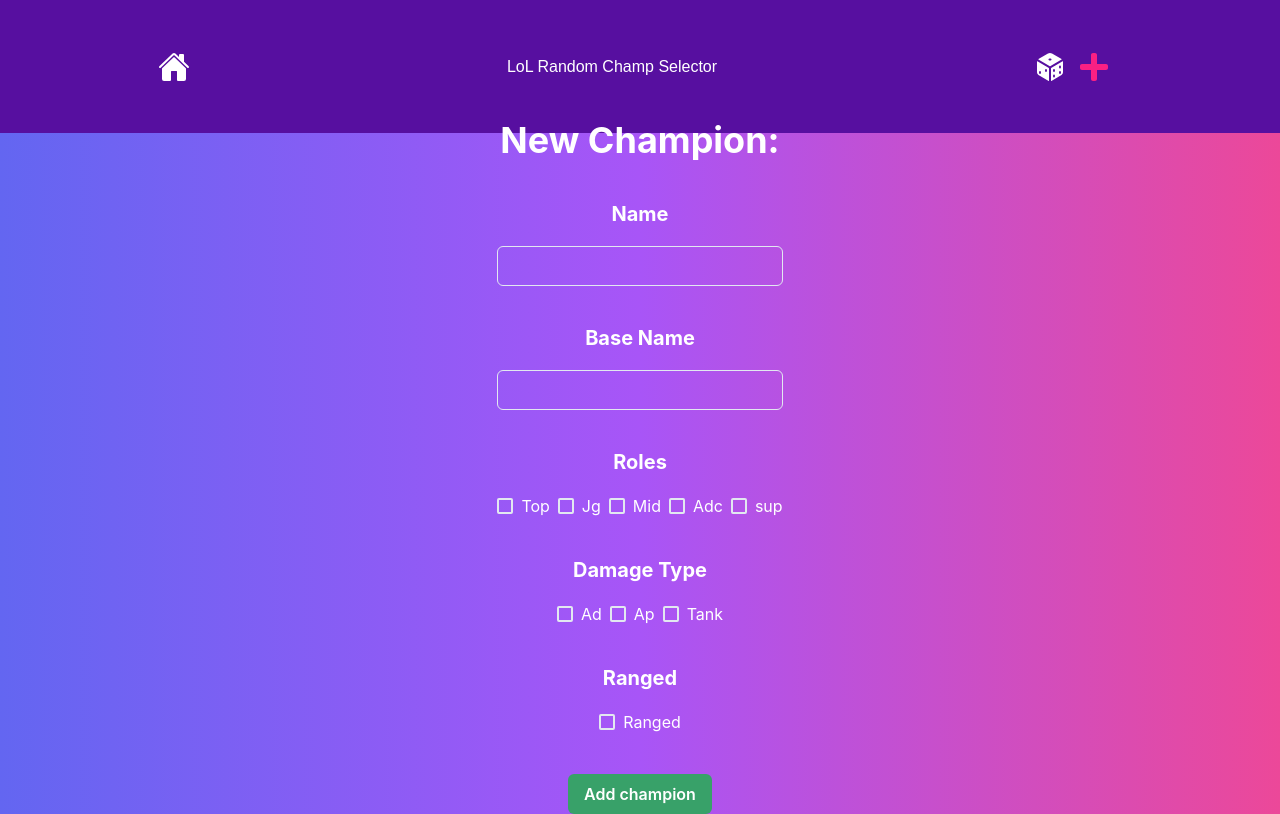
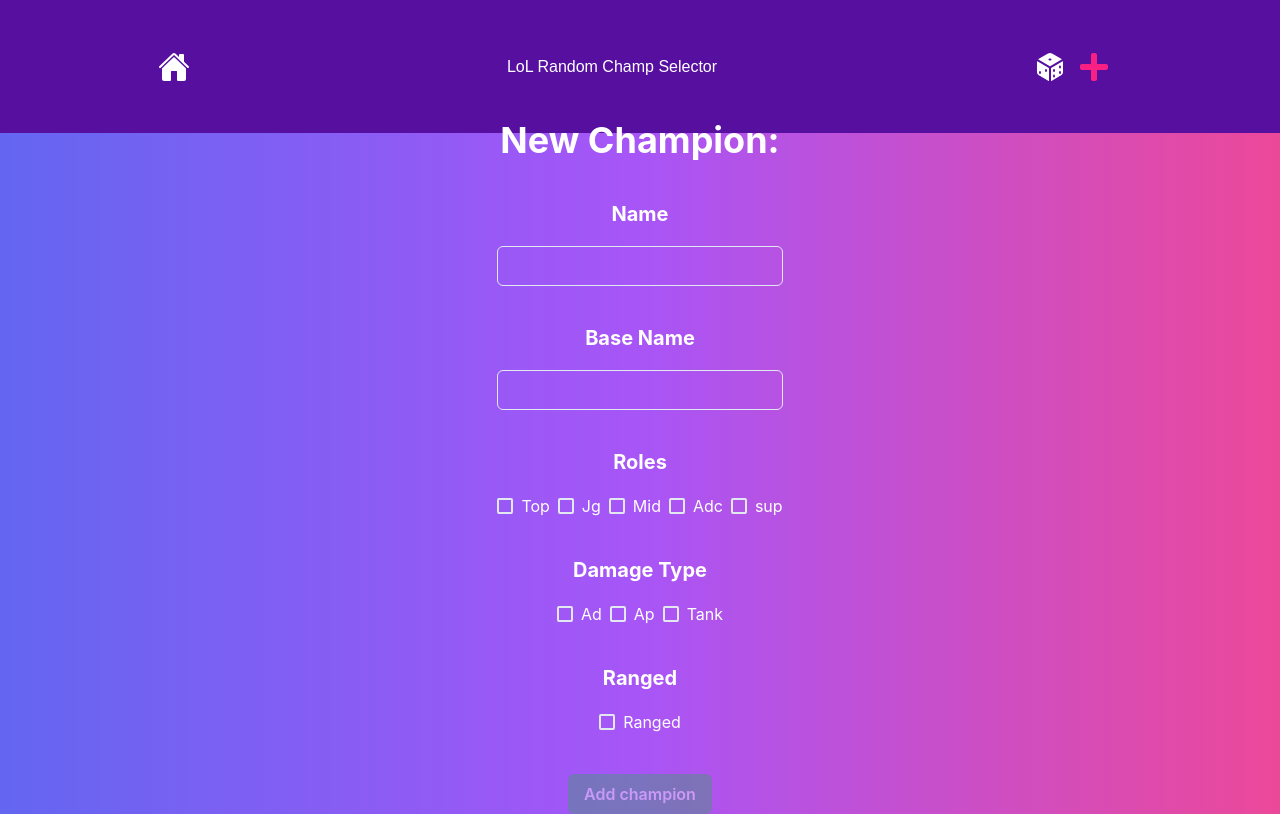
Before and after one commit to Joao-Vtr-Oliveira/lol-random-champ-selector-frontend, a Next.js app: page /new in a window 1280 px wide. Built offline with nearby package versions, Linux system fonts and the light colour scheme.

Commit message:
feat: add 'isDisabled' to the add button

```diff
--- a/src/pagesComponents/NewChampion.tsx
+++ b/src/pagesComponents/NewChampion.tsx
@@ -36,6 +36,13 @@ const NewChampion = () => {
 		if (!name || !nameBase) return toast(toastHelper('name'));
 		if (!top && !jg && !mid && !adc && !sup) return toast(toastHelper('role'));
 		if (!ad && !ap && !tank) return toast(toastHelper('type'));
+		return true;
+	};
+
+	const checkFieldsForInput = () => {
+		if (!name || !nameBase) return false
+		if (!top && !jg && !mid && !adc && !sup) return false
+		if (!ad && !ap && !tank) return false
 		return true;
 	};
 
@@ -173,7 +180,7 @@ const NewChampion = () => {
 					</Box>
 
 					<Box display='flex' justifyContent='center'>
-						<Button onClick={fetchAddChampion} colorScheme='green'>
+						<Button isDisabled={!checkFieldsForInput()} onClick={fetchAddChampion} colorScheme='green'>
 							Add champion
 						</Button>
 					</Box>
```
